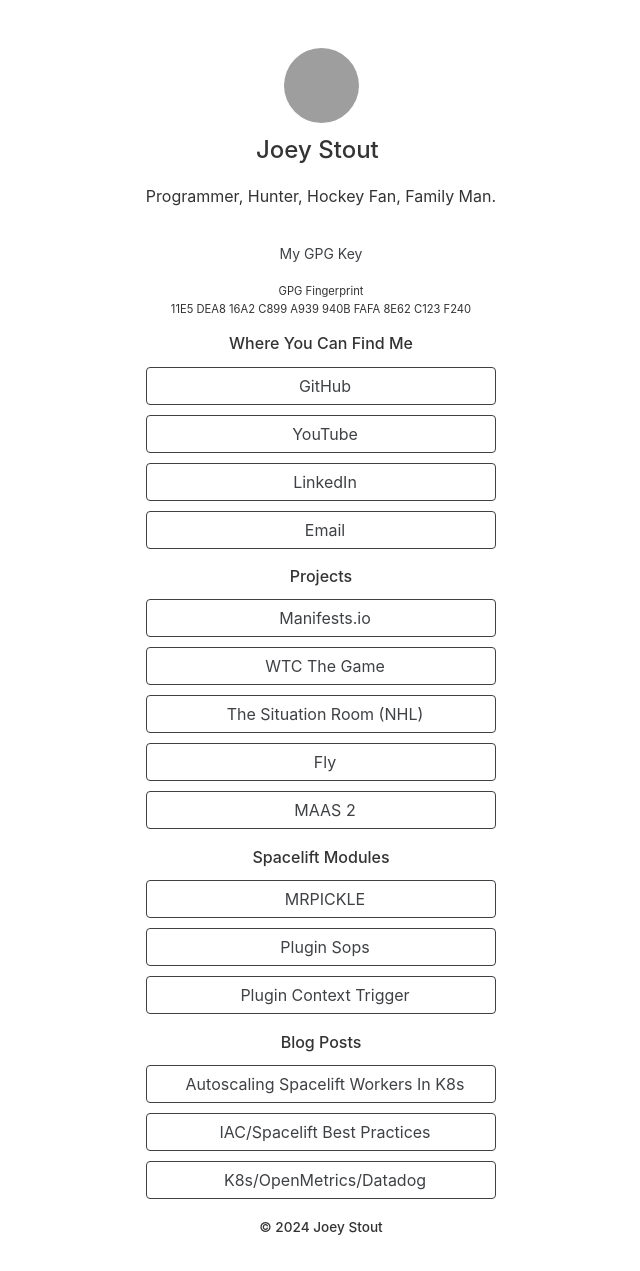
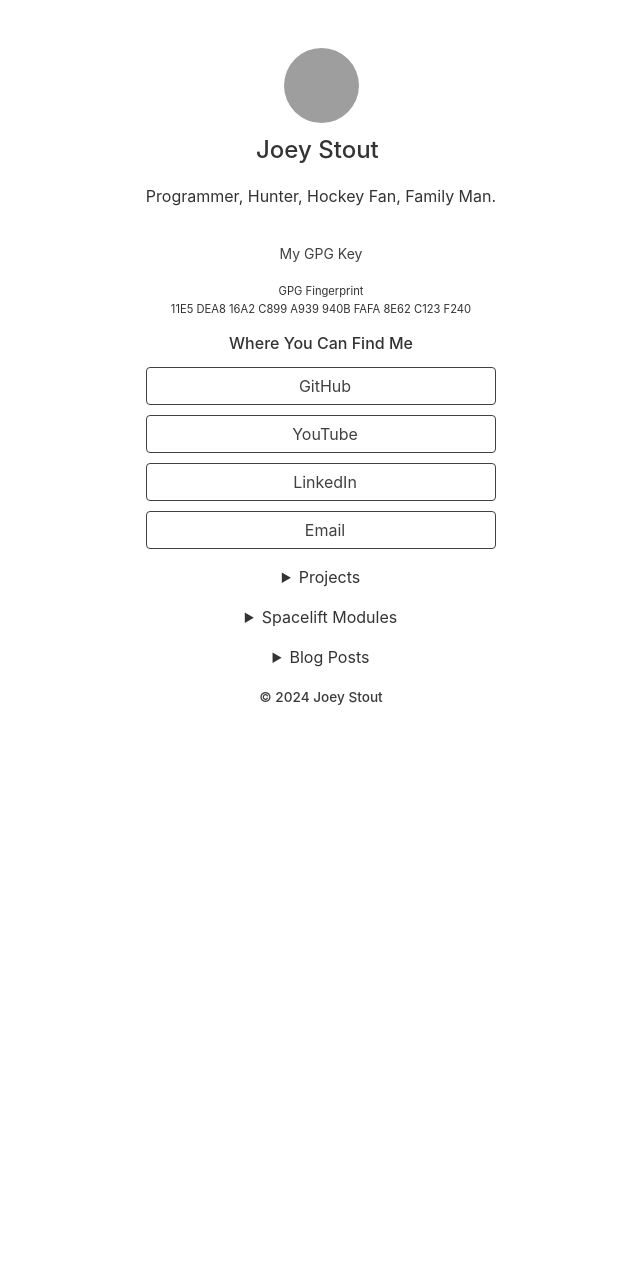
Before and after one commit to vellsworth/profile, a Jekyll site: the page built from index.html, in a window 1280 px wide. Shown: the whole page, without its empty margins (319-959 px from the left). Built offline with Jekyll 4.4.1, drawn with Linux system fonts in a browser that asks for light colours; nearby versions of some CDN libraries; comment, search, counter and statistics services are not loaded; after the commit the page ends 948 px from its top, so only the background shows below that; grey boxes are pictures that could not be loaded.

Commit message:
feat: dropdowns

```diff
--- a/_data/links.yml
+++ b/_data/links.yml
@@ -4,6 +4,7 @@ fixed-button-width: true # Set to true/false
 icon-position: left # Set to left/right
 buttons:
   - category: Where You Can Find Me
+    type: list
     items:
       - title: GitHub
         url: https://www.github.com/apollorion
@@ -22,6 +23,7 @@ buttons:
         icon: ic:round-email
 
   - category: Projects
+    type: dropdown
     items:
       - title: Manifests.io
         url: https://www.manifests.io/
@@ -44,6 +46,7 @@ buttons:
         icon: game-icons:mars-curiosity
 
   - category: Spacelift Modules
+    type: dropdown
     items:
       - title: MRPICKLE
         url: https://github.com/Apollorion/MRPICKLE
@@ -58,6 +61,7 @@ buttons:
         icon: material-symbols:contextual-token-outline-sharp
 
   - category: Blog Posts
+    type: dropdown
     items:
       - title: Autoscaling Spacelift Workers In K8s
         url: https://spacelift.io/blog/autoscaling-native-kubernetes-workers
--- a/_includes/bio.html
+++ /dev/null
@@ -1,24 +0,0 @@
-<section>
-    {% for name in site.data.bio %}
-    <details>
-        <summary class="text-center text-error">{{ name.name }} Link-in-Bio</summary>
-        <div class="bio-gallery">
-            {% for item in name.items %}
-            {% if name.ratio %}
-            <div class="bio-item" style="aspect-ratio: 9/16;">
-                <a href="{{ item.url }}" target="_blank" aria-label="{{ name.name }} link-in-bio">
-                    <img class="bio-img text-center" src="{{ item.image }}" width="100%" height="100%"
-                        alt="{{ name.name }} post"></a>
-            </div>
-            {% else %}
-            <div class="bio-item">
-                <a href="{{ item.url }}" target="_blank" aria-label="{{ name.name }} link-in-bio">
-                    <img class="bio-img text-center" src="{{ item.image }}" width="100%" height="100%"
-                        alt="{{ name.name }} post"></a>
-            </div>
-            {% endif %}
-            {% endfor %}
-        </div>
-    </details>
-    {% endfor %}
-</section>
--- /dev/null
+++ b/_includes/dropdowns.html
@@ -0,0 +1,23 @@
+<section>
+    {% for button in site.data.links.buttons %}
+    {% if button.type == 'dropdown' %}
+    <details>
+        <summary class="text-center">{{ button.category }}</summary>
+        <div class="bio-gallery">
+            {% for item in button.items %}
+            <div class="row">
+                {% if item.tag %}
+                <div class="col link is-center">
+                    {% else %}
+                    <div class="col is-center">
+                        {% endif %}
+                        {% if site.data.links.fixed-button-width == true %}
+                        <a class="button outline secondary" style="width:42%" href="{{ item.url }}" target="_blank">{% else %}<a class="button outline secondary" href="{{ item.url }}" target="_blank">{% endif %}{% if site.data.links.icon-position == "right" %}{% if item.tag %}<span class="tag is-small bd-success text-success" style="margin-right:.5em">{{ item.tag}}</span>{% endif %}{{ item.title }}{% if item.icon %}<span class="iconify-inline" data-icon="{{ item.icon }}" style="margin-left:.5em;margin-right:0"></span>{% endif %}{% if item.custom-icon %}<span class="custom-icon" style="margin-left:.5em">{{ item.custom-icon }}</span>{% endif %}</a>{% else %}{% if item.icon %}<span class="iconify-inline" data-icon="{{ item.icon }}"></span>{% endif %}{% if item.custom-icon %}<span class="custom-icon" style="margin-right:.5em">{{ item.custom-icon}}</span>{% endif %}{{ item.title }}{% if item.tag %}<span class="tag is-small bd-success text-success" style="margin-left:.5em">{{ item.tag }}</span>{% endif %}</a>{% endif %}
+                    </div>
+                </div>
+            {% endfor %}
+        </div>
+    </details>
+    {% endif %}
+    {% endfor %}
+</section>
--- a/_includes/footer.html
+++ b/_includes/footer.html
@@ -1,3 +1,3 @@
 <footer class="text-center">
-    <h3>© {{ "now" | date: "%Y" }} {{ site.name }}</h3>
+    <h3 style="color: #3b3b3b">© {{ "now" | date: "%Y" }} {{ site.name }}</h3>
 </footer>
--- a/_includes/links.html
+++ b/_includes/links.html
@@ -1,5 +1,6 @@
 <main>
     {% for button in site.data.links.buttons %}
+    {% if button.type == 'list' %}
     <h2 class="text-center">{{ button.category }}</h2>
     {% for item in button.items %}
     <div class="row">
@@ -13,5 +14,6 @@
             </div>
         </div>
         {% endfor %}
+        {% endif %}
         {% endfor %}
 </main>
--- a/_layouts/default.html
+++ b/_layouts/default.html
@@ -53,7 +53,7 @@
         <!-- Link Buttons -->
         {% include links.html %}
 
-        {% include bio.html %}
+        {% include dropdowns.html %}
 
         {% include footer.html %}
     </div>
```
Also changed, not shown: _data/bio.yml (deleted, +0 -11 lines), assets/style.css.
